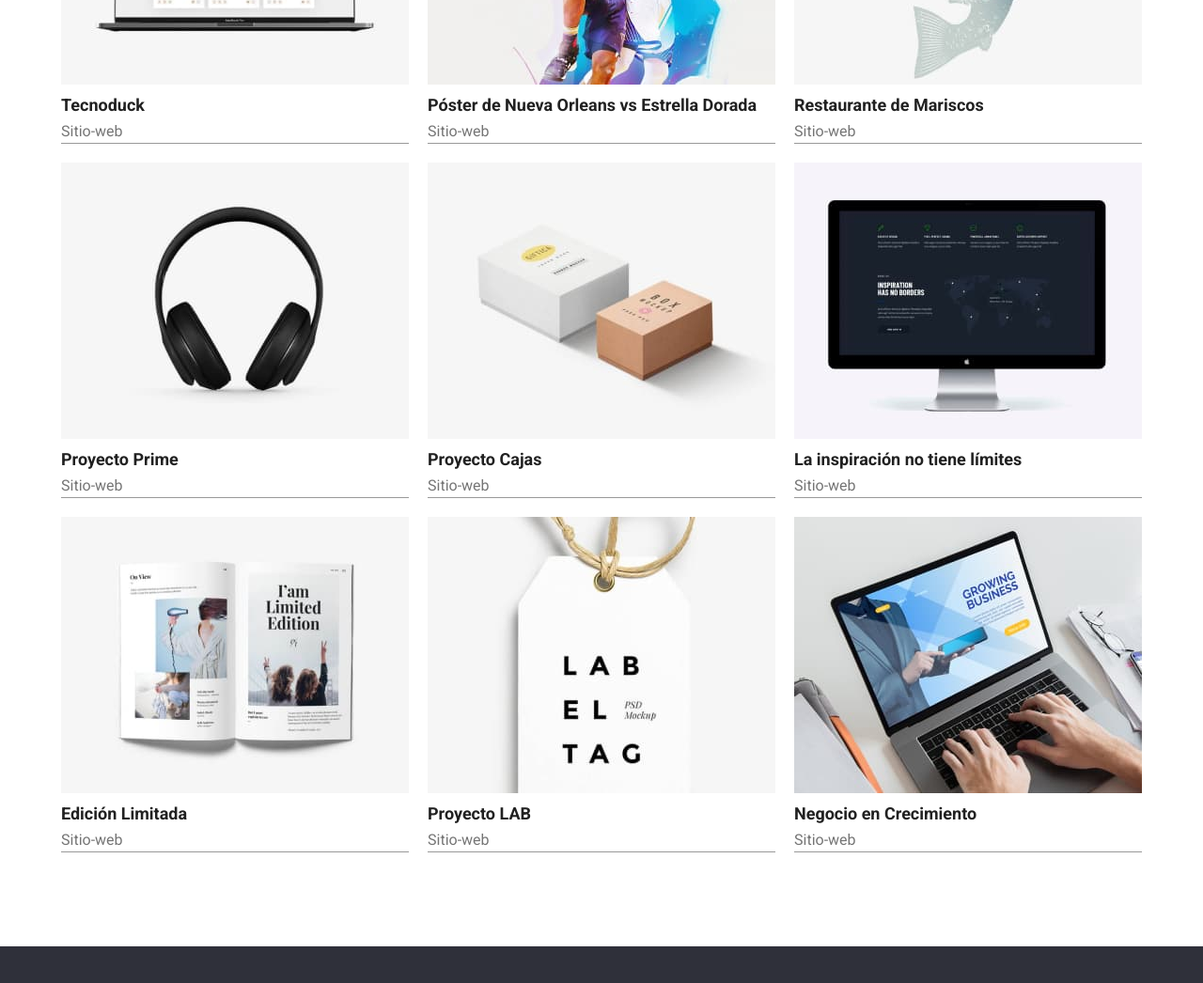
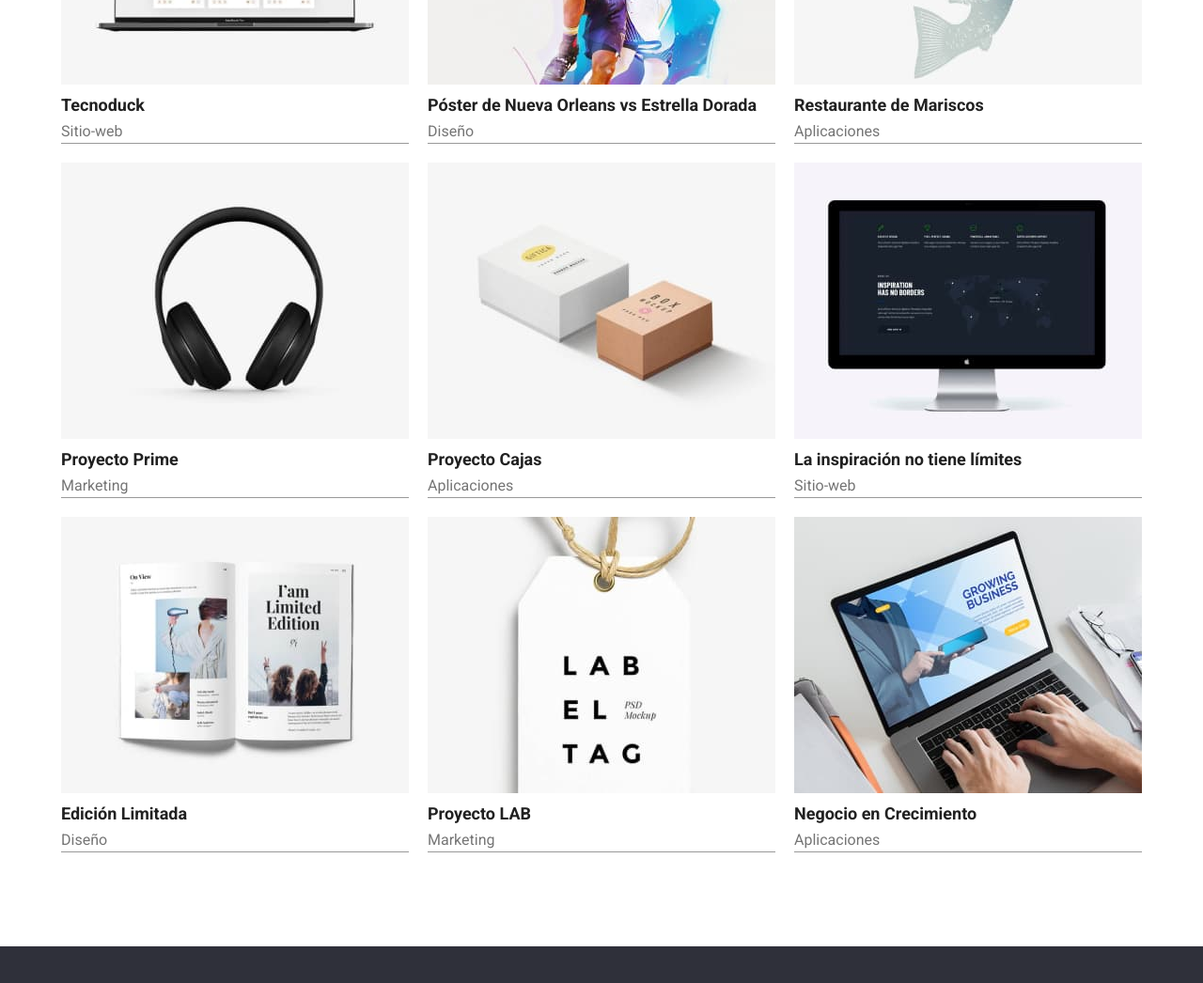
Before and after one commit to Rayo-Dev10/goit-markup-hw-03, a plain HTML site: page portfolio.html in a window 1280 px wide. Shown: the part 480-1526 px from the top of the page at 94% size. Drawn offline with nearby package versions, Linux system fonts and the light colour scheme.

Commit message:
categorias corregidas

```diff
--- a/portfolio.html
+++ b/portfolio.html
@@ -66,13 +66,13 @@
             <div class="tars_recomendations">
               <img src="Images/products/2.Póster de Nueva Orleans vs Estrella Dorada c.jpg">
               <h3 class="recommendations-name">Póster de Nueva Orleans vs Estrella Dorada</h3>
-              <p class="recommendations-category">Sitio-web</p>
+              <p class="recommendations-category">Diseño</p>
             </div>
 
             <div class="tars_recomendations">
               <img src="Images/products/3.Restaurante de Mariscos c.jpg">
               <h3 class="recommendations-name">Restaurante de Mariscos</h3>
-              <p class="recommendations-category">Sitio-web</p>
+              <p class="recommendations-category">Aplicaciones</p>
             </div>
           </div>
 
@@ -80,13 +80,13 @@
             <div class="tars_recomendations">
               <img src="Images/products/4.Proyecto Prime c.jpg">
               <h3 class="recommendations-name">Proyecto Prime</h3>
-              <p class="recommendations-category">Sitio-web</p>
+              <p class="recommendations-category">Marketing</p>
             </div>
 
             <div class="tars_recomendations">
               <img src="Images/products/5.Proyecto Cajas c.jpg">
               <h3 class="recommendations-name">Proyecto Cajas</h3>
-              <p class="recommendations-category">Sitio-web</p>
+              <p class="recommendations-category">Aplicaciones</p>
             </div>
 
             <div class="tars_recomendations">
@@ -100,19 +100,19 @@
             <div class="tars_recomendations">
               <img src="Images/products/7.Edición Limitada c.jpg">
               <h3 class="recommendations-name">Edición Limitada</h3>
-              <p class="recommendations-category">Sitio-web</p>
+              <p class="recommendations-category">Diseño</p>
             </div>
 
             <div class="tars_recomendations">
               <img src="Images/products/8.Proyecto LAB c.jpg">
               <h3 class="recommendations-name">Proyecto LAB</h3>
-              <p class="recommendations-category">Sitio-web</p>
+              <p class="recommendations-category">Marketing</p>
             </div>
 
             <div class="tars_recomendations">
               <img src="Images/products/9.Negocio en Crecimiento c.jpg">
               <h3 class="recommendations-name">Negocio en Crecimiento</h3>
-              <p class="recommendations-category">Sitio-web</p>
+              <p class="recommendations-category">Aplicaciones</p>
             </div>
           </div>
         </article>
```
